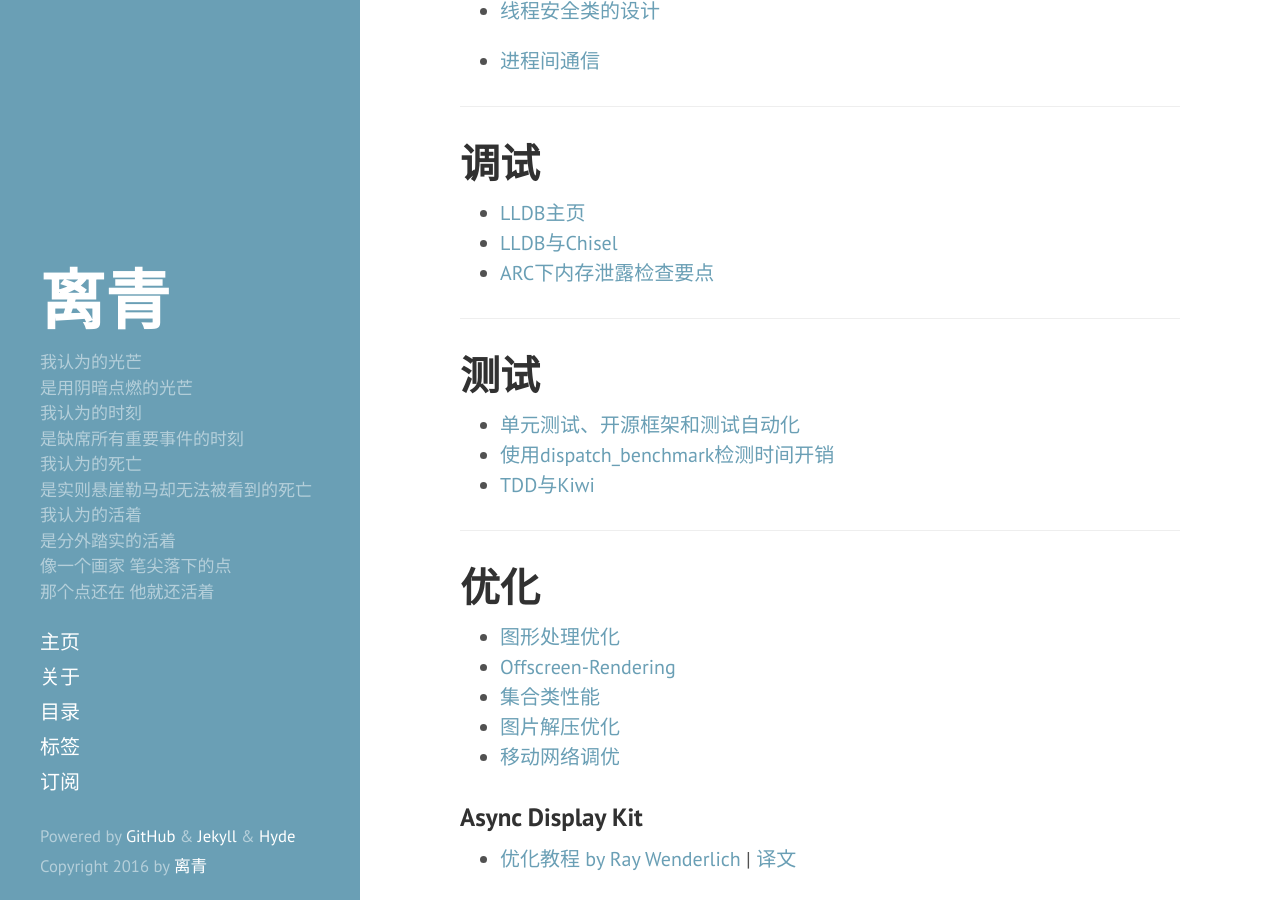
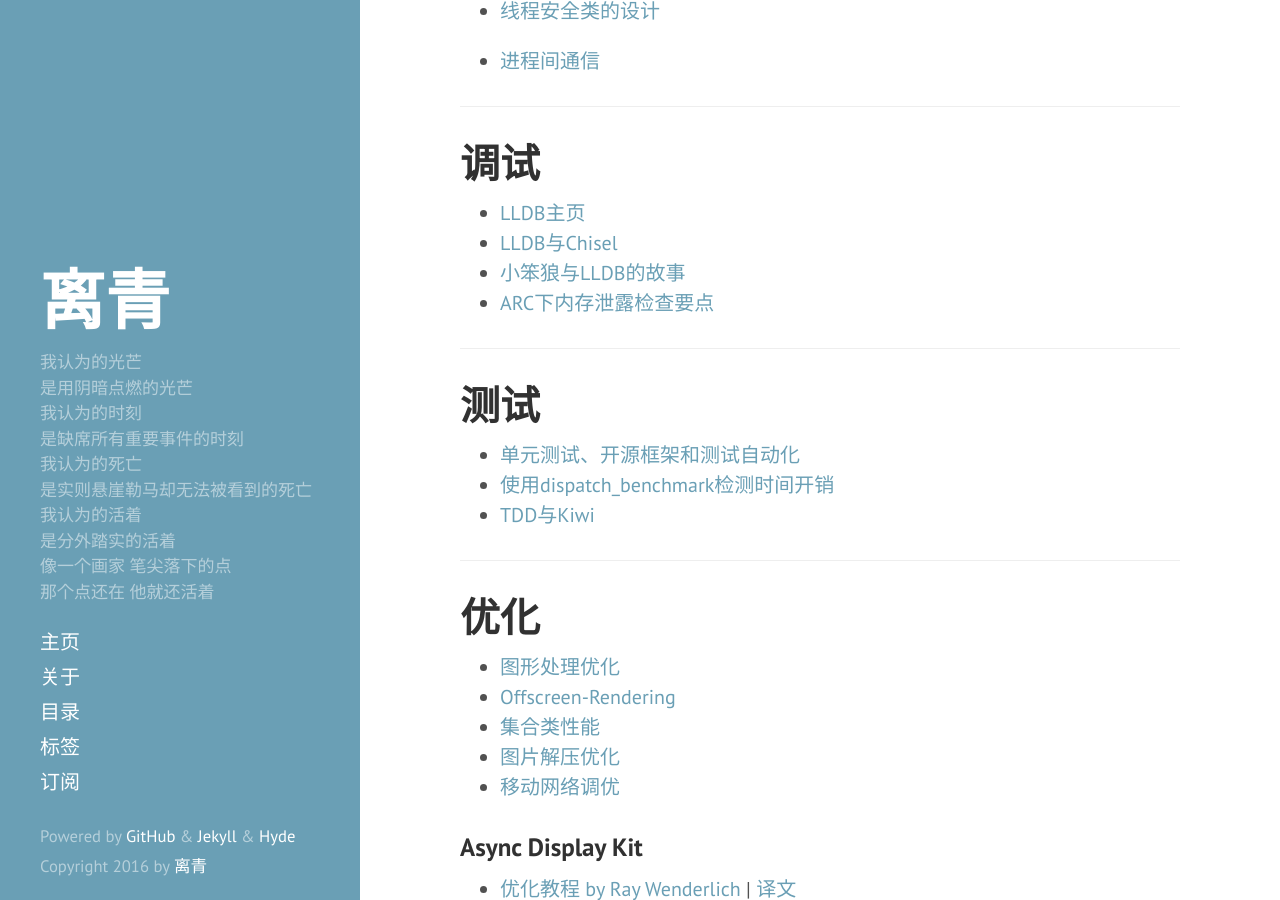
Before and after one commit to li-qing/li-qing.github.io, a Jekyll site: the page built from _posts/2015-06-10-digest.md, in a window 1280 px wide and 900 px high, scrolled down 3148 px. Built offline with Jekyll 4.4.1, drawn with Linux system fonts in a browser that asks for light colours.

Commit message:
add lldb digest

```diff
--- a/_posts/2015-06-10-digest.md
+++ b/_posts/2015-06-10-digest.md
@@ -119,6 +119,7 @@ tags: Digest
 
 - [LLDB主页](http://lldb.llvm.org/)
 - [LLDB与Chisel](http://objccn.io/issue-19-2/)
+- [小笨狼与LLDB的故事](http://www.jianshu.com/p/e89af3e9a8d7)
 - [ARC下内存泄露检查要点](https://www.zybuluo.com/MicroCai/note/67734)
 
 - - -
```
